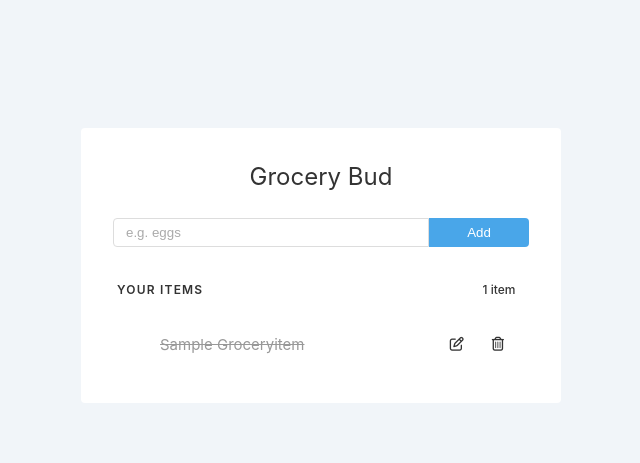
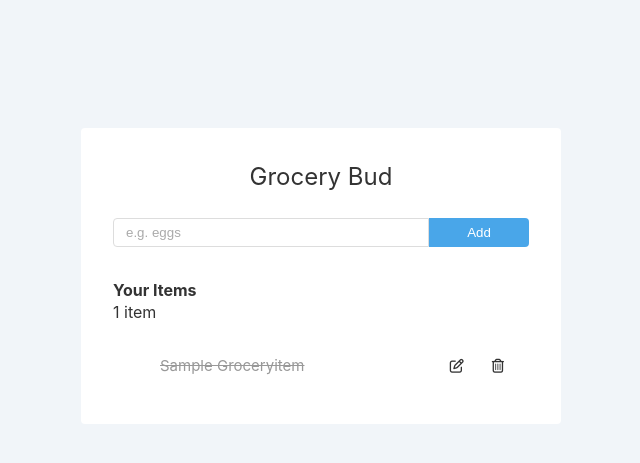
Before and after one commit to nzeespec/grocery-bud-django, a Django app: page / in a window 1280 px wide. Shown: the top 463 px of the page, without its empty margins (319-959 px from the left). Run offline with Django 5.2, Linux system fonts and the light colour scheme; tables that the repository leaves empty hold one stand-in row (values such as "Sample post").

```diff
--- a/grocery/static/grocery/css/items.css
+++ b/grocery/static/grocery/css/items.css
@@ -1,30 +1,5 @@
 .items {
   margin-top: 2rem;
   display: grid;
-  row-gap: 0.5rem;
+  row-gap: 1rem;
 }
-
-.items-header {
-  display: flex;
-  align-items: center;
-  justify-content: space-between;
-  margin-bottom: 0.5rem;
-  padding: 0 0.25rem;
-}
-
-.items-header h4 {
-  font-size: 0.75rem;
-  font-weight: 600;
-  text-transform: uppercase;
-  letter-spacing: 0.1em;
-  color: var(--text-secondary);
-}
-
-.items-count {
-  font-size: 0.75rem;
-  color: var(--text-secondary);
-  background: rgba(255, 255, 255, 0.06);
-  padding: 0.2rem 0.6rem;
-  border-radius: 999px;
-  font-weight: 500;
-}
```
